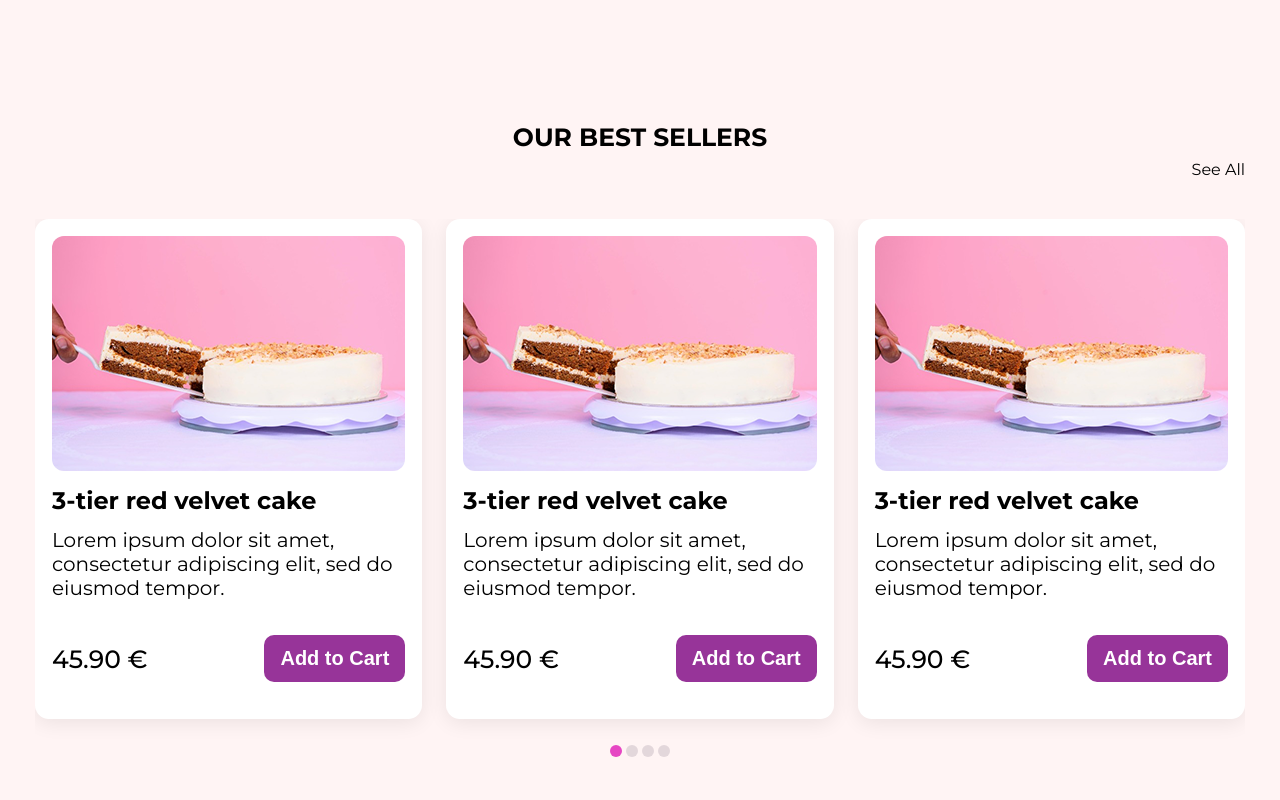
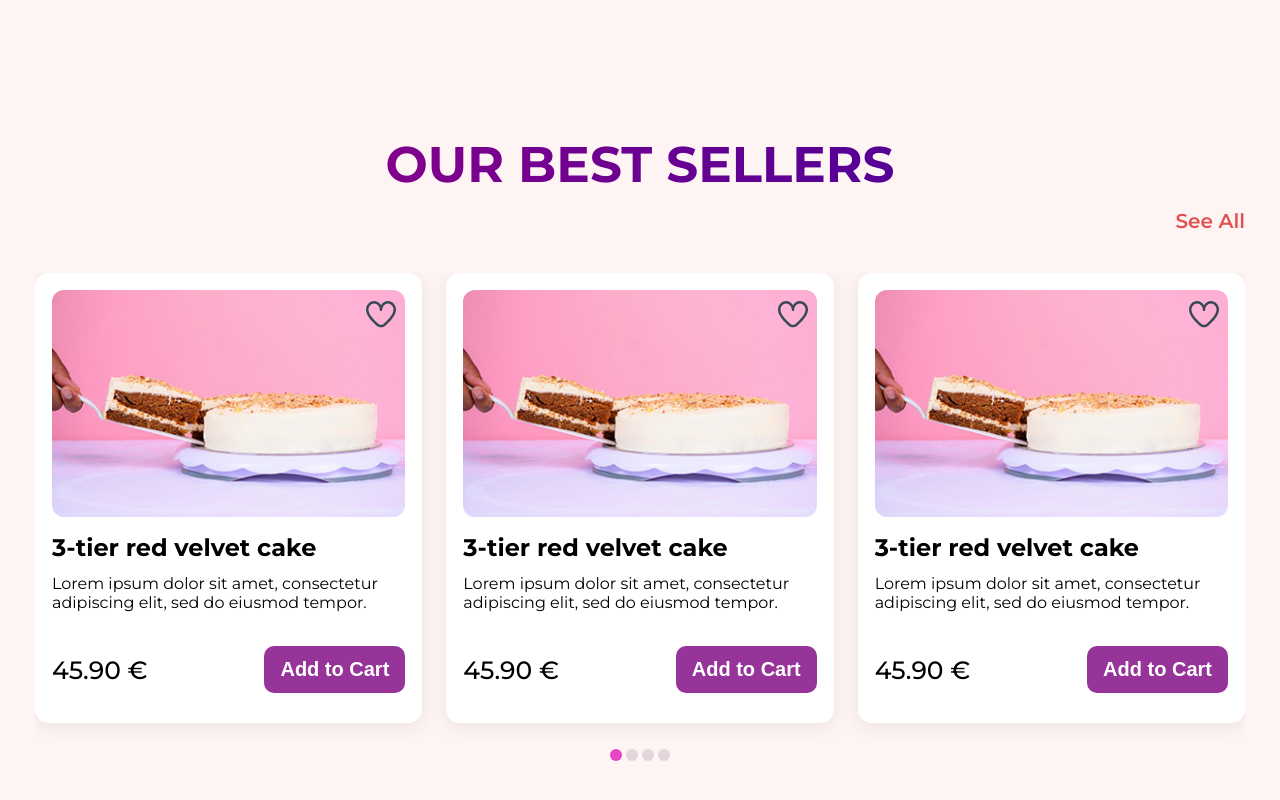
Before and after one commit to arturmazur5050-create/landing, a website built with Vite: page index.html in a window 1280 px wide. Shown: the part 1218-2018 px from the top of the page. Built offline with nearby package versions, Linux system fonts and the light colour scheme.

Commit message:
Fix responsive swiper

```diff
--- a/index.html
+++ b/index.html
@@ -122,10 +122,12 @@
 
               <div class="swiper-slide">
                 <div class="sellers__cards">
+                  <a class="favorite" href="#"><img src="/heatl.svg" alt=""></a>
                   <img src="pirog1.png" alt="" class="sellers__img">
                   <div class="sellers__info">
                     <h2 class="sellers__swiper-title">3-tier red velvet cake</h2>
-                    <p class="sellers__text">Lorem ipsum dolor sit amet, consectetur adipiscing elit, sed do eiusmod tempor.</p>
+                    <p class="sellers__text">Lorem ipsum dolor sit amet, consectetur adipiscing elit, sed do eiusmod
+                      tempor.</p>
                     <div class="sellers__price">
                       <p class="price__text">45.90 €</p>
                       <button class="sellers__btn">Add to Cart</button>
@@ -136,10 +138,12 @@
 
               <div class="swiper-slide">
                 <div class="sellers__cards">
+                  <a class="favorite" href="#"><img src="/heatl.svg" alt=""></a>
                   <img src="pirog1.png" alt="" class="sellers__img">
                   <div class="sellers__info">
                     <h2 class="sellers__swiper-title">3-tier red velvet cake</h2>
-                    <p class="sellers__text">Lorem ipsum dolor sit amet, consectetur adipiscing elit, sed do eiusmod tempor.</p>
+                    <p class="sellers__text">Lorem ipsum dolor sit amet, consectetur adipiscing elit, sed do eiusmod
+                      tempor.</p>
                     <div class="sellers__price">
                       <p class="price__text">45.90 €</p>
                       <button class="sellers__btn">Add to Cart</button>
@@ -150,10 +154,12 @@
 
               <div class="swiper-slide">
                 <div class="sellers__cards">
+                  <a class="favorite" href="#"><img src="/heatl.svg" alt=""></a>
                   <img src="pirog1.png" alt="" class="sellers__img">
                   <div class="sellers__info">
                     <h2 class="sellers__swiper-title">3-tier red velvet cake</h2>
-                    <p class="sellers__text">Lorem ipsum dolor sit amet, consectetur adipiscing elit, sed do eiusmod tempor.</p>
+                    <p class="sellers__text">Lorem ipsum dolor sit amet, consectetur adipiscing elit, sed do eiusmod
+                      tempor.</p>
                     <div class="sellers__price">
                       <p class="price__text">45.90 €</p>
                       <button class="sellers__btn">Add to Cart</button>
@@ -164,10 +170,12 @@
 
               <div class="swiper-slide">
                 <div class="sellers__cards">
+                  <a class="favorite" href="#"><img src="/heatl.svg" alt=""></a>
                   <img src="pirog1.png" alt="" class="sellers__img">
                   <div class="sellers__info">
                     <h2 class="sellers__swiper-title">3-tier red velvet cake</h2>
-                    <p class="sellers__text">Lorem ipsum dolor sit amet, consectetur adipiscing elit, sed do eiusmod tempor.</p>
+                    <p class="sellers__text">Lorem ipsum dolor sit amet, consectetur adipiscing elit, sed do eiusmod
+                      tempor.</p>
                     <div class="sellers__price">
                       <p class="price__text">45.90 €</p>
                       <button class="sellers__btn">Add to Cart</button>
@@ -178,10 +186,12 @@
 
               <div class="swiper-slide">
                 <div class="sellers__cards">
+                  <a class="favorite" href="#"><img src="/heatl.svg" alt=""></a>
                   <img src="pirog1.png" alt="" class="sellers__img">
                   <div class="sellers__info">
                     <h2 class="sellers__swiper-title">3-tier red velvet cake</h2>
-                    <p class="sellers__text">Lorem ipsum dolor sit amet, consectetur adipiscing elit, sed do eiusmod tempor.</p>
+                    <p class="sellers__text">Lorem ipsum dolor sit amet, consectetur adipiscing elit, sed do eiusmod
+                      tempor.</p>
                     <div class="sellers__price">
                       <p class="price__text">45.90 €</p>
                       <button class="sellers__btn">Add to Cart</button>
@@ -192,10 +202,12 @@
 
               <div class="swiper-slide">
                 <div class="sellers__cards">
+                  <a class="favorite" href="#"><img src="/heatl.svg" alt=""></a>
                   <img src="pirog1.png" alt="" class="sellers__img">
                   <div class="sellers__info">
                     <h2 class="sellers__swiper-title">3-tier red velvet cake</h2>
-                    <p class="sellers__text">Lorem ipsum dolor sit amet, consectetur adipiscing elit, sed do eiusmod tempor.</p>
+                    <p class="sellers__text">Lorem ipsum dolor sit amet, consectetur adipiscing elit, sed do eiusmod
+                      tempor.</p>
                     <div class="sellers__price">
                       <p class="price__text">45.90 €</p>
                       <button class="sellers__btn">Add to Cart</button>
@@ -205,7 +217,7 @@
               </div>
 
             </div>
-             <div class="swiper-pagination"></div>
+            <div class="swiper-pagination"></div>
           </div>
 
 
--- a/src/styles/_menu.scss
+++ b/src/styles/_menu.scss
@@ -8,7 +8,6 @@
     position: relative;
     margin-top: 8px;
 
-    border: 1px solid black;
 
     box-shadow:
 
--- a/src/styles/_sellers.scss
+++ b/src/styles/_sellers.scss
@@ -1,25 +1,35 @@
 .sellers {
-    margin-top: 150px;
+    margin-top: 164px;
     margin-bottom: 150px;
 
     &__top {
         display: flex;
         align-items: center;
         flex-direction: column;
-        gap: 8px;
+        gap: 14px;
+    }
+
+    &__title {
+        background: linear-gradient(90deg, #81008C 0%, #540096 100%);
+        -webkit-background-clip: text;
+        -webkit-text-fill-color: transparent;
+        font-size: 50px;
     }
 
     &__all {
         align-self: flex-end;
+        color: rgba(227, 80, 80, 1);
+        font-weight: 600;
+        font-size: 20px;
     }
 
     &__info {
-        justify-content: space-around;
         padding-top: 8px;
         display: flex;
         flex-direction: column;
         max-width: 360px;
         flex: 1;
+        gap: 12px;
 
     }
 
@@ -42,31 +52,26 @@
     }
 
     &__cards {
+        position: relative;
         background-color: rgba(255, 255, 255, 1);
         box-shadow: 0 4px 20px rgba(0, 0, 0, 0.08);
         padding: 17px 17px 30px;
         display: flex;
         flex-direction: column;
         border-radius: 14px;
-        height: 500px;
+        gap: 8px;
+        align-items: center;
     }
 
-    &__text {
-        font-size: 20px;
 
+    &__img {
+
+        width: 100%;
+        height: auto;
+        object-fit: cover;
+        border-radius: 12px;
     }
-
-    &__title {
-        font-size: 25px;
-    }
-    &__img{
-
-  width: 100%;
-  height: 235px; // или конкретное число из Figma
-  object-fit: cover;
-  border-radius: 12px; // если нужно скруглить
 }
-    }
 
 
 .price__text {
@@ -80,9 +85,15 @@
 }
 
 .mySwiper {
-    --swiper-pagination-color: #e646c3; // цвет активной точки
-    --swiper-pagination-bullet-inactive-color: #b8adb6; // цвет неактивных точек
-    --swiper-pagination-bullet-inactive-opacity: 0.4; // прозрачность неактивных
-    --swiper-pagination-bullet-size: 12px; // размер точки
-    --swiper-pagination-bullet-horizontal-gap: 2px; // отступ между точками
+    --swiper-pagination-color: #e646c3;
+    --swiper-pagination-bullet-inactive-color: #b8adb6;
+    --swiper-pagination-bullet-inactive-opacity: 0.4;
+    --swiper-pagination-bullet-size: 12px;
+    --swiper-pagination-bullet-horizontal-gap: 2px;
 }
+
+.favorite{
+position: absolute;
+right: 26px;
+top: 28px;
+}
```
